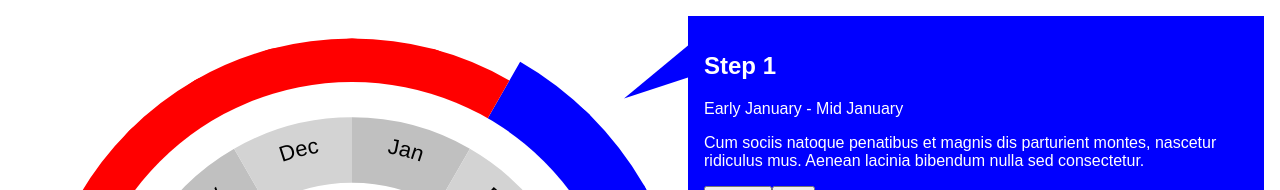
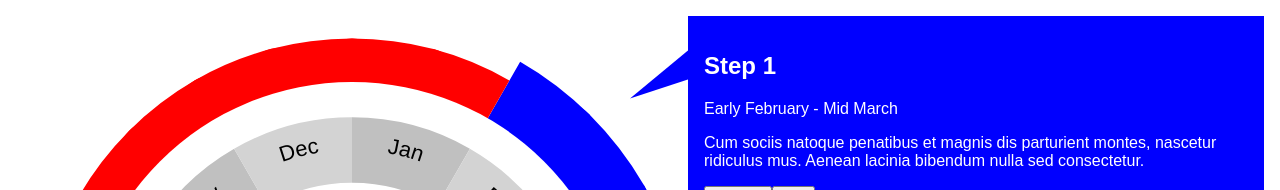
Before and after one commit to ryanfiller/cfgm-wheel-test, a React (Create React App) app: page / in a window 1280 px wide. Shown: the top 190 px of the page. Built offline with nearby package versions, Linux system fonts and the light colour scheme.

Commit message:
updates dates

```diff
--- a/src/components/App.js
+++ b/src/components/App.js
@@ -28,7 +28,7 @@ const App = () => {
 
 	return (
 		<section className="container">
-			<Info {...steps[current]} current={current} next={next} prev={prev} />
+			<Info steps={steps} current={current} next={next} prev={prev} />
 			<Wheel steps={steps} current={current} setCurrent={setCurrent} />
 		</section>
 	)
--- a/src/components/info.js
+++ b/src/components/info.js
@@ -4,16 +4,16 @@ import { dates } from '../data'
 const Info = (props) => {
 
 	const {
-		title,
-		text,
-		color,
+		steps,
 		next,
 		prev,
 		current
 	} = props
 
-	const startDate = dates[current]
-	const endDate = dates[current + 1]
+	const {title, text, color} = steps[current]
+
+	const startDate = dates[steps[current].start]
+	const endDate = current + 1 < steps.length ? dates[steps[current + 1].start] : dates[steps[0].start]
 
 	return (
 		<section className="info" style={{backgroundColor: color}}>
--- a/src/styles/_info.scss
+++ b/src/styles/_info.scss
@@ -8,7 +8,7 @@
         width: 0;
         position: absolute;
         top: 3rem;
-        right: 100%;
+        right: 99%;
         border-top: 1rem solid transparent;
         border-bottom: 1rem solid transparent;
         border-right: 5vw solid currentColor;
```
